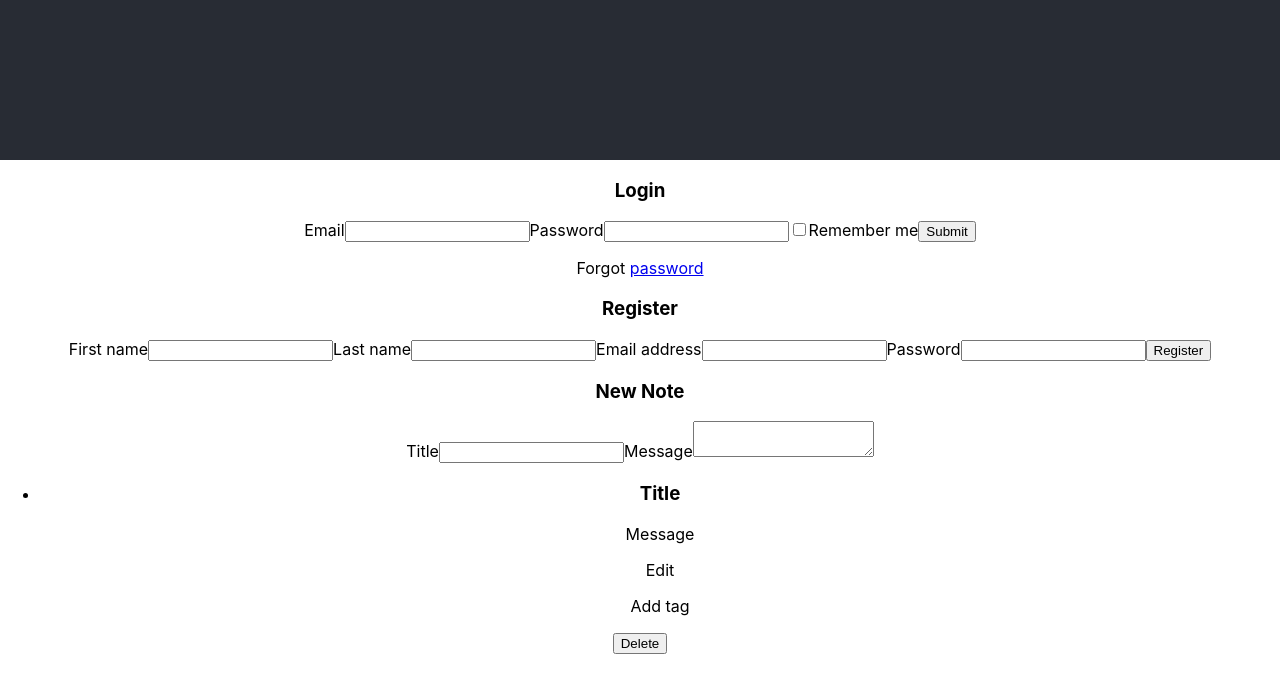
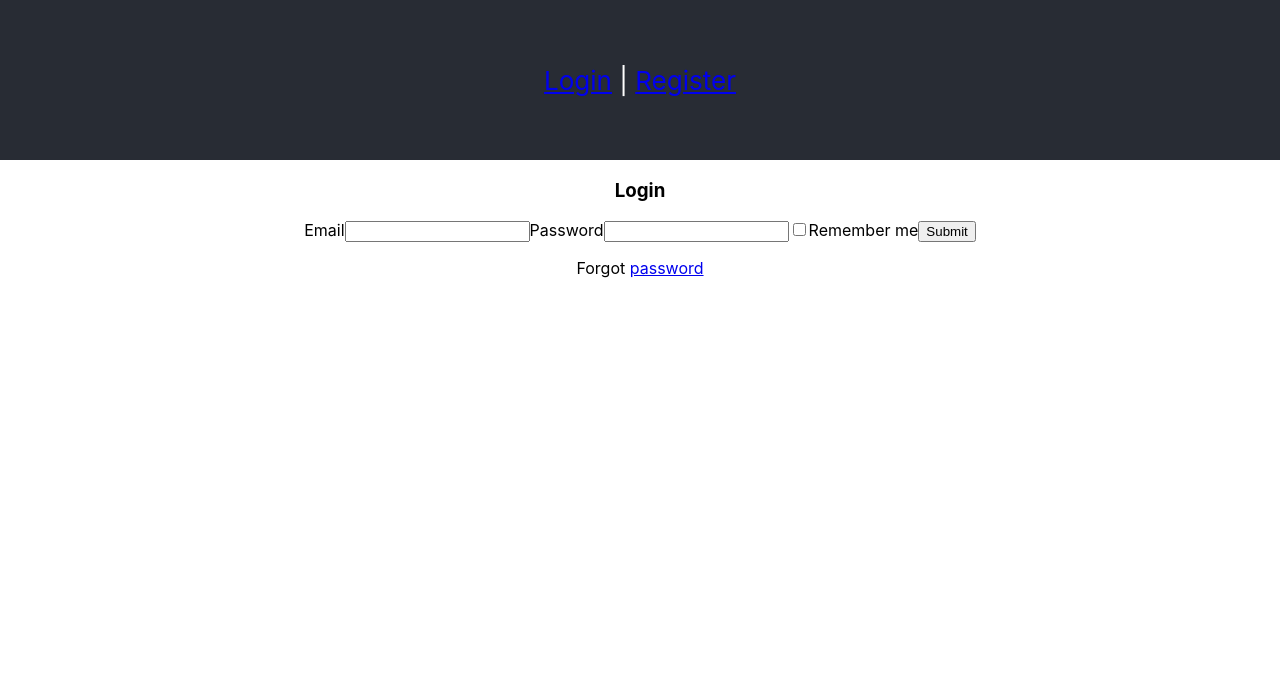
Before and after one commit to J-ustine/the-googler, a React (Create React App) app: page /login in a window 1280 px wide. Shown: the top 692 px of the page. Built offline with nearby package versions, Linux system fonts and the light colour scheme.

Commit message:
Add react router to display login or register form

```diff
--- a/package.json
+++ b/package.json
@@ -8,6 +8,7 @@
     "@testing-library/user-event": "^13.5.0",
     "react": "^17.0.2",
     "react-dom": "^17.0.2",
+    "react-router-dom": "^6.2.1",
     "react-scripts": "5.0.0",
     "web-vitals": "^2.1.4"
   },
--- a/src/App.js
+++ b/src/App.js
@@ -1,17 +1,20 @@
 import "./App.css";
+import { Routes, Route, Link } from "react-router-dom";
 import Login from "./Login";
 import Register from "./Register";
-import Form from "./Form";
-import NotesList from "./NotesList";
 
 function App() {
   return (
     <div className="App">
-      <header className="App-header"></header>
-      <Login />
-      <Register />
-      <Form />
-      <NotesList />
+      <header className="App-header">
+        <nav>
+          <Link to="login">Login</Link> | <Link to="register">Register</Link>
+        </nav>
+      </header>
+      <Routes>
+        <Route path="login" element={<Login />} />
+        <Route path="register" element={<Register />} />
+      </Routes>
     </div>
   );
 }
--- a/src/Login.js
+++ b/src/Login.js
@@ -1,4 +1,7 @@
 import React from "react";
+import Form from "./Form";
+import NotesList from "./NotesList";
+import { Routes, Route, Link } from "react-router-dom";
 
 export default function Login() {
   return (
@@ -11,7 +14,7 @@ export default function Login() {
         <input type="text" />
         <input type="checkbox" name="" id="" />
         <label htmlFor="">Remember me</label>
-        <input type="button" value="Submit" />
+        <input type="submit" value="Submit" />
         <p>
           Forgot <a href="/">password</a>
         </p>
--- a/src/Register.js
+++ b/src/Register.js
@@ -1,4 +1,7 @@
 import React from "react";
+import Form from "./Form";
+import NotesList from "./NotesList";
+import { Routes, Route, Link } from "react-router-dom";
 
 export default function Register() {
   return (
@@ -13,7 +16,7 @@ export default function Register() {
         <input type="email" />
         <label htmlFor="">Password</label>
         <input type="password" />
-        <input type="button" value="Register" />
+        <input type="submit" value="Register" />
       </form>
     </div>
   );
--- a/src/index.js
+++ b/src/index.js
@@ -1,14 +1,17 @@
-import React from 'react';
-import ReactDOM from 'react-dom';
-import './index.css';
-import App from './App';
-import reportWebVitals from './reportWebVitals';
+import React from "react";
+import ReactDOM from "react-dom";
+import { BrowserRouter } from "react-router-dom";
+import "./index.css";
+import App from "./App";
+import reportWebVitals from "./reportWebVitals";
 
 ReactDOM.render(
   <React.StrictMode>
-    <App />
+    <BrowserRouter>
+      <App />
+    </BrowserRouter>
   </React.StrictMode>,
-  document.getElementById('root')
+  document.getElementById("root")
 );
 
 // If you want to start measuring performance in your app, pass a function
```
Also changed, not shown: 1 other file (tests, documents, lock files or other folders).
